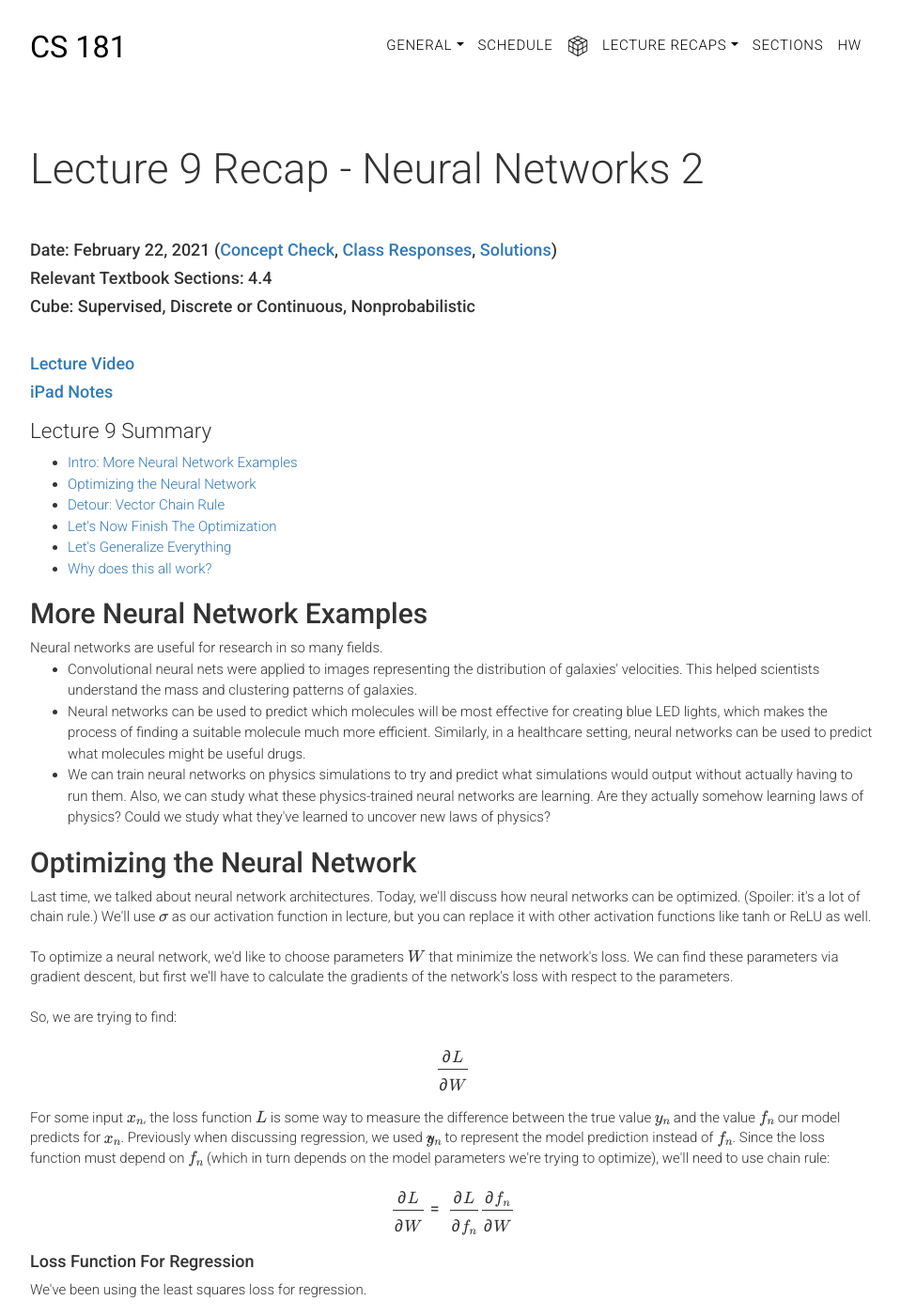
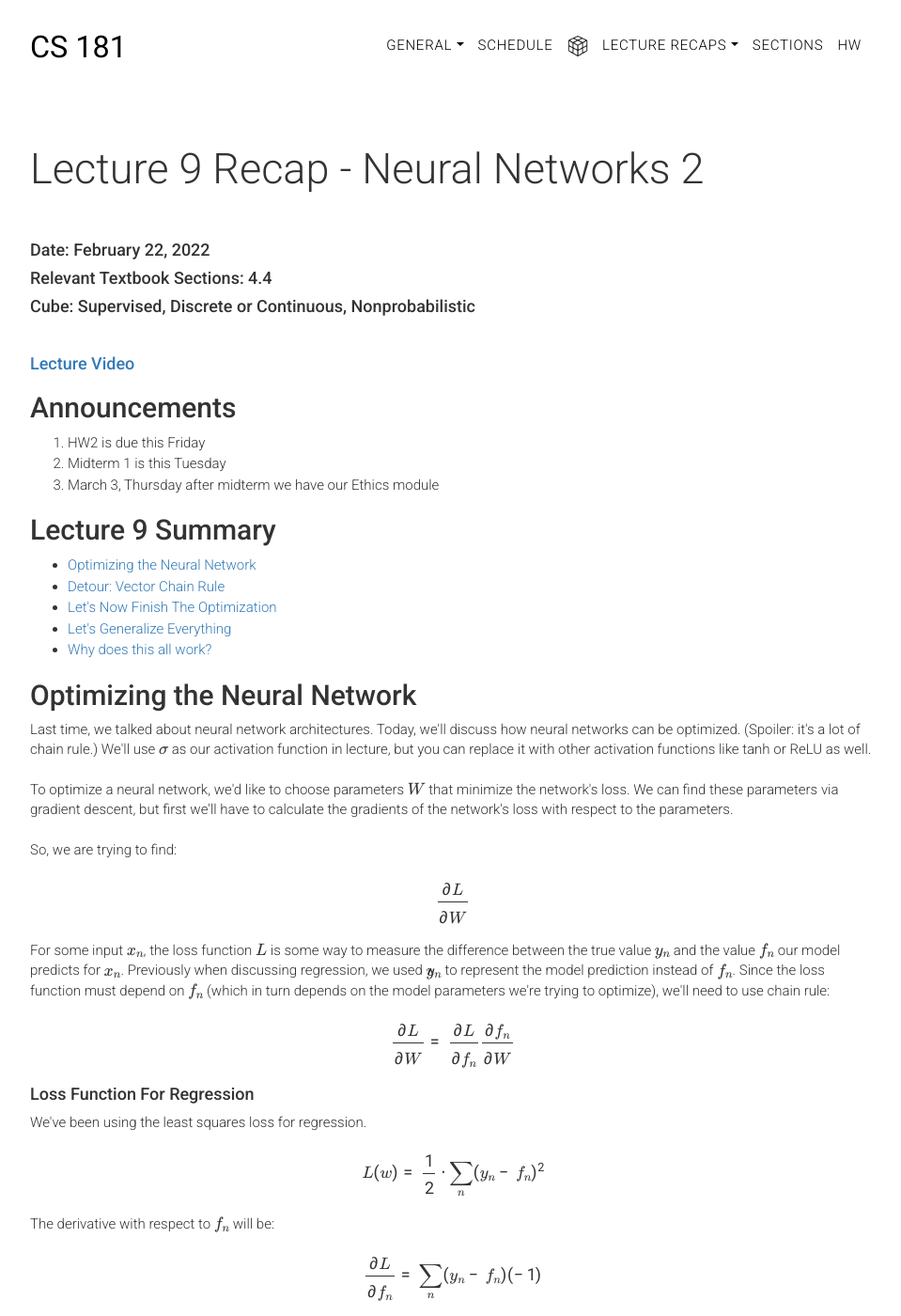
Before and after one commit to harvard-ml-courses/cs181-web, a Jekyll site: the page built from recaps/lec9.html, in a window 1280 px wide and 1400 px high. Shown: the whole window at 94% size, without its empty margins (158-1117 px from the left). Built offline with Jekyll 4.4.1, drawn with Linux system fonts in a browser that asks for light colours; formulas are drawn with MathJax 3.

Commit message:
Lecture 9 notes release

```diff
--- a/_includes/header.html
+++ b/_includes/header.html
@@ -34,8 +34,8 @@
             <li><a class="dropdown-item" href="{{ site.baseurl }}/recaps/lec6">Lecture 6 (Model Specification)</a></li>
             <li><a class="dropdown-item" href="{{ site.baseurl }}/recaps/lec7">Lecture 7 (Bayesian Model Specification)</a></li>
             <li><a class="dropdown-item" href="{{ site.baseurl }}/recaps/lec8">Lecture 8 (Neural Networks I)</a></li>
-            <!-- <li><a class="dropdown-item" href="{{ site.baseurl }}/recaps/lec9">Lecture 9 (Neural Networks II)</a></li>
-            <li><a class="dropdown-item" href="{{ site.baseurl }}/recaps/lec10">Lecture 10 (Support Vector Machines I)</a></li>
+            <li><a class="dropdown-item" href="{{ site.baseurl }}/recaps/lec9">Lecture 9 (Neural Networks II)</a></li>
+            <!-- <li><a class="dropdown-item" href="{{ site.baseurl }}/recaps/lec10">Lecture 10 (Support Vector Machines I)</a></li>
             <li><a class="dropdown-item" href="{{ site.baseurl }}/recaps/lec11">Lecture 11 (Support Vector Machines II)</a></li>
             <li><a class="dropdown-item" href="{{ site.baseurl }}/recaps/lec12">Lecture 12 (EthiCS)</a></li>
             <li><a class="dropdown-item" href="{{ site.baseurl }}/recaps/lec13">Lecture 13 (Clustering)</a></li>
--- a/recaps/lec9.html
+++ b/recaps/lec9.html
@@ -7,19 +7,25 @@
 
 <section class="main-container text">
     <div class="main">
-      <h4>Date: February 22, 2021 (<a href="https://docs.google.com/forms/d/e/1FAIpQLSf9Li4FodxBVj19HfAdd31ibKYrFtqCm9sEEEakWgURwZs97A/viewform" target="_blank">Concept Check</a>, <a href="https://docs.google.com/forms/d/e/1FAIpQLSf9Li4FodxBVj19HfAdd31ibKYrFtqCm9sEEEakWgURwZs97A/viewanalytics" target="_blank">Class Responses</a>, <a href="{{ site.baseurl }}/ccsolutions" target="_blank">Solutions</a>)</h4>
-      <h4>Relevant Textbook Sections: 4.4 </h4>
+      <h4>Date: February 22, 2022</h4>
+      <h4>Relevant Textbook Sections: 4.4</h4>
       <h4>Cube: Supervised, Discrete or Continuous, Nonprobabilistic</h4>
 
       <br>
 
-      <h4><a href="https://harvard.zoom.us/rec/play/PpdQARHt5M0gZPcHsMWbYdXKCLPrEgLIQJHB9MjzW3gH4Hc2tqkCR2nGnYRRd82gVstb-4EqvI8-5CMw.tnYg14sP9tjabNSH">Lecture Video</a></h4>
-      <h4><a href="files/lecture9_ipad.pdf" target="_blank">iPad Notes</a></h4>
+      <h4><a href="https://canvas.harvard.edu/courses/100256/external_tools/38806">Lecture Video</a></h4>
 
-      <h3>Lecture 9 Summary</h3>
+      <h2>Announcements</h2>
+      <ol>
+        <li>HW2 is due this Friday</li>
+        <li>Midterm 1 is this Tuesday</li>
+        <li>March 3, Thursday after midterm we have our Ethics module</li>
+      </ol>
+
+
+      <h2>Lecture 9 Summary</h2>
 
       <ul>
-        <li><a href="#recap9_1">Intro: More Neural Network Examples</a></li>
         <li><a href="#recap9_2">Optimizing the Neural Network</a></li>
         <li><a href="#recap9_3">Detour: Vector Chain Rule</a></li>
         <li><a href="#recap9_4">Let's Now Finish The Optimization</a></li>
@@ -27,7 +33,7 @@
         <li><a href="#recap9_6">Why does this all work?</a></li>
       </ul>
 
-      <h2 id="recap9_1">More Neural Network Examples</h2>
+      <!-- <h2 id="recap9_1">More Neural Network Examples</h2>
 
       Neural networks are useful for research in so many fields.
       <ul>
@@ -40,7 +46,7 @@
         <li>
         We can train neural networks on physics simulations to try and predict what simulations would output without actually having to run them. Also, we can study what these physics-trained neural networks are learning. Are they actually somehow learning laws of physics? Could we study what they've learned to uncover new laws of physics?
         </li>
-      </ul>
+      </ul> -->
 
       <h2 id="recap9_2">Optimizing the Neural Network</h2>
       Last time, we talked about neural network architectures. Today, we'll discuss how neural networks can be optimized. (Spoiler: it's a lot of chain rule.) We'll use $\sigma$ as our activation function in lecture, but you can replace it with other activation functions like tanh or ReLU as well.<br><br>
```
